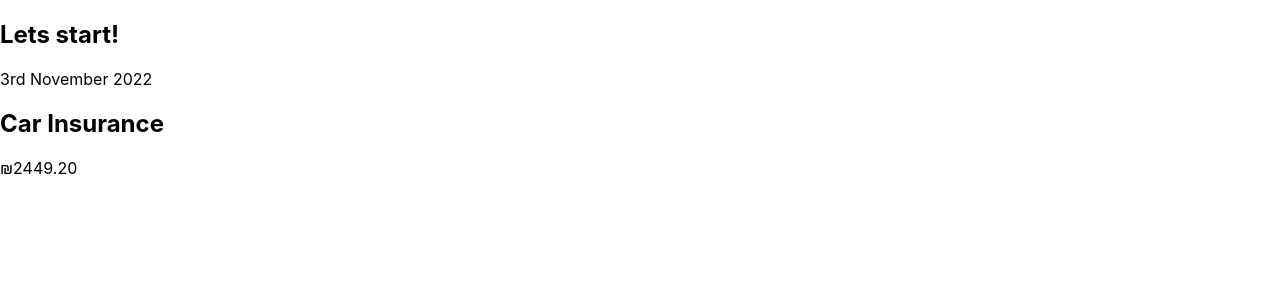
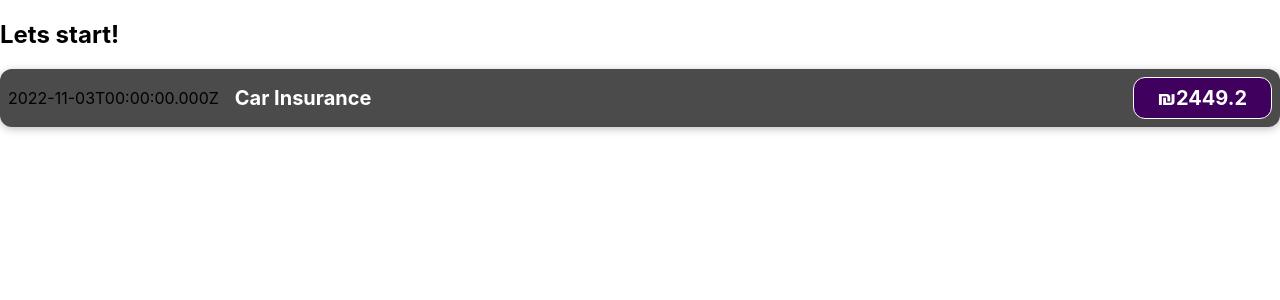
Before and after one commit to yehnet/ExpenseTracker, a React (Create React App) app: page / in a window 1280 px wide. Shown: the top 300 px of the page. Built offline with nearby package versions, Linux system fonts and the light colour scheme.

Commit message:
JSX Expressions

```diff
--- /dev/null
+++ b/src/components/ExpenseItem.css
@@ -0,0 +1,56 @@
+.expense-item {
+    display: flex;
+    justify-content: space-between;
+    align-items: center;
+    box-shadow: 0 2px 8px rgba(0, 0, 0, 0.25);
+    padding: 0.5rem;
+    margin: 1rem 0;
+    border-radius: 12px;
+    background-color: #4b4b4b;
+}
+
+.expense-item__description {
+    display: flex;
+    flex-direction: column;
+    gap: 1rem;
+    align-items: flex-end;
+    flex-flow: column-reverse;
+    justify-content: flex-start;
+    flex: 1;
+}
+
+.expense-item h2 {
+    color: #3a3a3a;
+    font-size: 1rem;
+    flex: 1;
+    margin: 0 1rem;
+    color: white;
+}
+
+.expense-item__price {
+    font-size: 1rem;
+    font-weight: bold;
+    color: white;
+    background-color: #40005d;
+    border: 1px solid white;
+    padding: 0.5rem;
+    border-radius: 12px;
+}
+
+@media (min-width: 580px) {
+    .expense-item__description {
+        flex-direction: row;
+        align-items: center;
+        justify-content: flex-start;
+        flex: 1;
+    }
+
+    .expense-item__description h2 {
+        font-size: 1.25rem;
+    }
+
+    .expense-item__price {
+        font-size: 1.25rem;
+        padding: 0.5rem 1.5rem;
+    }
+}
--- a/src/components/ExpenseItem.js
+++ b/src/components/ExpenseItem.js
@@ -1,10 +1,16 @@
+import "./ExpenseItem.css";
+
 function ExpenseItem() {
+  const expenseDate = new Date(2022, 10, 3);
+  const expenseTitle = "Car Insurance";
+  const expenseAmount = 2449.2;
+
   return (
-    <div>
-      <div>3rd November 2022</div>
-      <div>
-        <h2>Car Insurance</h2>
-        <div>₪2449.20</div>
+    <div className="expense-item">
+      <div>{expenseDate.toISOString()}</div>
+      <div className="expense-item__description">
+        <h2>{expenseTitle}</h2>
+        <div className="expense-item__price">₪{expenseAmount}</div>
       </div>
     </div>
   );
```
